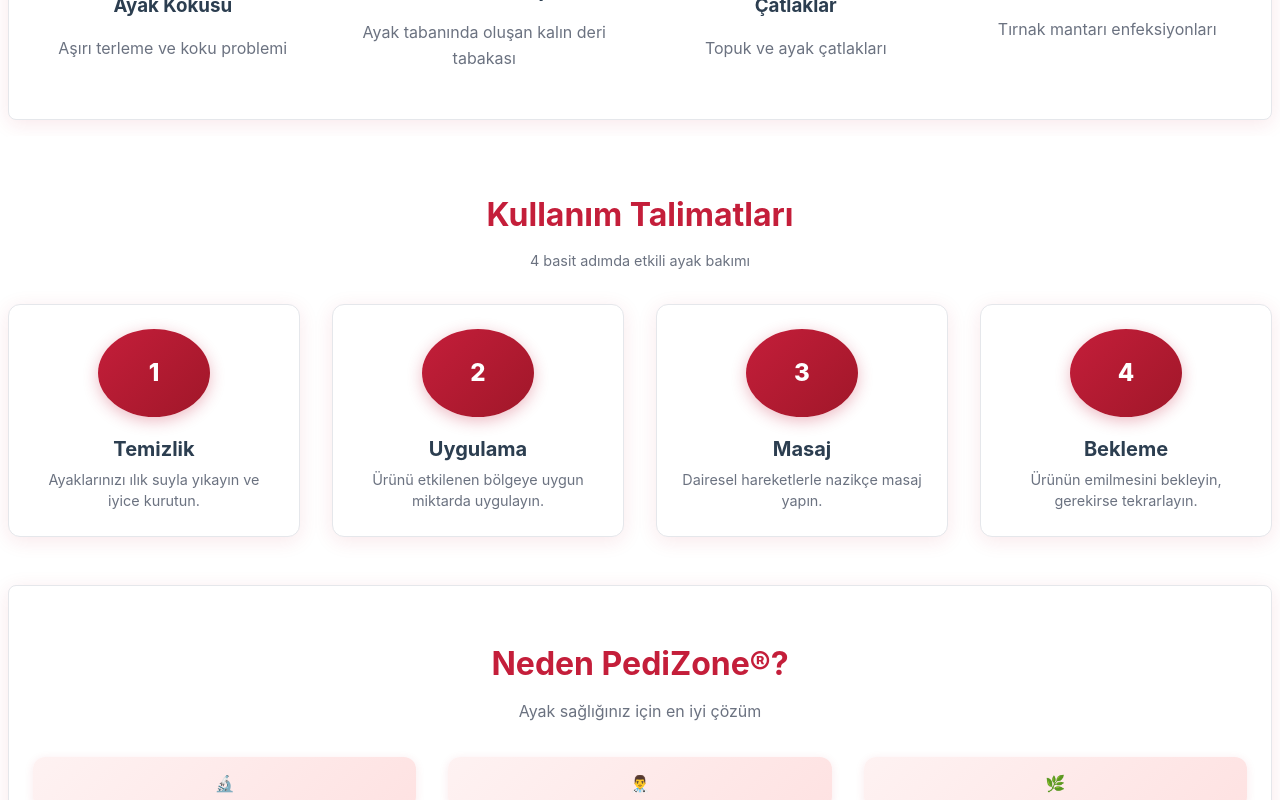
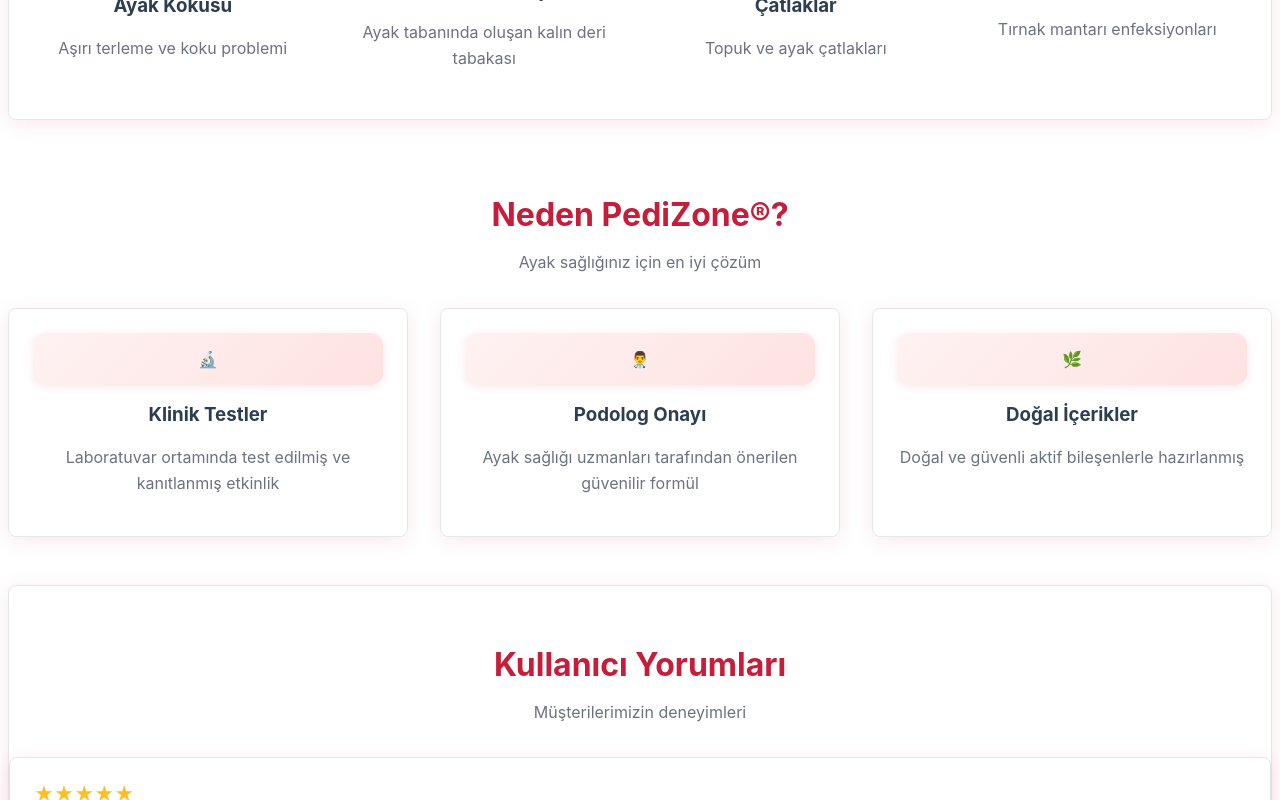
Before and after one commit to medipodo/pedizone, a React (Vite) app: page / in a window 1280 px wide. Shown: the part 1640-2440 px from the top of the page. Built offline with nearby package versions, Linux system fonts and the light colour scheme.

Commit message:
Update App.jsx
commit

```diff
--- a/src/App.jsx
+++ b/src/App.jsx
@@ -114,32 +114,6 @@ function App() {
             title: 'Tırnak Mantarı',
             description: 'Tırnak mantarı enfeksiyonları',
             image: footOdor
-          }
-        ]
-      },
-      usage: {
-        title: 'Kullanım Talimatları',
-        subtitle: '4 basit adımda etkili ayak bakımı',
-        steps: [
-          {
-            step: '1',
-            title: 'Temizlik',
-            description: 'Ayaklarınızı ılık suyla yıkayın ve iyice kurutun.'
-          },
-          {
-            step: '2',
-            title: 'Uygulama',
-            description: 'Ürünü etkilenen bölgeye uygun miktarda uygulayın.'
-          },
-          {
-            step: '3',
-            title: 'Masaj',
-            description: 'Dairesel hareketlerle nazikçe masaj yapın.'
-          },
-          {
-            step: '4',
-            title: 'Bekleme',
-            description: 'Ürünün emilmesini bekleyin, gerekirse tekrarlayın.'
           }
         ]
       },
@@ -333,32 +307,6 @@ function App() {
           }
         ]
       },
-      usage: {
-        title: 'Usage Instructions',
-        subtitle: 'Effective foot care in 4 simple steps',
-        steps: [
-          {
-            step: '1',
-            title: 'Cleaning',
-            description: 'Wash your feet with warm water and dry thoroughly.'
-          },
-          {
-            step: '2',
-            title: 'Application',
-            description: 'Apply an appropriate amount of product to the affected area.'
-          },
-          {
-            step: '3',
-            title: 'Massage',
-            description: 'Gently massage in circular motions.'
-          },
-          {
-            step: '4',
-            title: 'Wait',
-            description: 'Wait for the product to absorb, repeat if necessary.'
-          }
-        ]
-      },
       testimonials: {
         title: 'User Reviews',
         subtitle: 'Our customers\' experiences',
@@ -549,32 +497,6 @@ function App() {
           }
         ]
       },
-      usage: {
-        title: 'تعليمات الاستخدام',
-        subtitle: 'رعاية فعالة للقدم في 4 خطوات بسيطة',
-        steps: [
-          {
-            step: '1',
-            title: 'التنظيف',
-            description: 'اغسل قدميك بالماء الدافئ وجففهما جيداً.'
-          },
-          {
-            step: '2',
-            title: 'التطبيق',
-            description: 'ضع كمية مناسبة من المنتج على المنطقة المصابة.'
-          },
-          {
-            step: '3',
-            title: 'التدليك',
-            description: 'دلك بلطف بحركات دائرية.'
-          },
-          {
-            step: '4',
-            title: 'الانتظار',
-            description: 'انتظر حتى يمتص المنتج، كرر إذا لزم الأمر.'
-          }
-        ]
-      },
       testimonials: {
         title: 'آراء المستخدمين',
         subtitle: 'تجارب عملائنا',
@@ -714,21 +636,24 @@ function App() {
             <div className="flex items-center space-x-2">
               <button
                 onClick={() => setCurrentLang('tr')}
-                className={`px-2 py-1 text-sm rounded ${currentLang === 'tr' ? 'bg-red-600 text-white' : 'text-gray-600 hover:text-red-600'}`}
+                className={`px-3 py-2 text-sm rounded-md flex items-center space-x-1 ${currentLang === 'tr' ? 'bg-red-600 text-white' : 'text-gray-600 hover:text-red-600'}`}
               >
-                🇹🇷
+                <span className="hidden md:inline flag-icon flag-tr"></span>
+                <span className="md:hidden">🇹🇷</span>
               </button>
               <button
                 onClick={() => setCurrentLang('en')}
-                className={`px-2 py-1 text-sm rounded ${currentLang === 'en' ? 'bg-red-600 text-white' : 'text-gray-600 hover:text-red-600'}`}
+                className={`px-3 py-2 text-sm rounded-md flex items-center space-x-1 ${currentLang === 'en' ? 'bg-red-600 text-white' : 'text-gray-600 hover:text-red-600'}`}
               >
-                🇬🇧
+                <span className="hidden md:inline flag-icon flag-en"></span>
+                <span className="md:hidden">🇬🇧</span>
               </button>
               <button
                 onClick={() => setCurrentLang('ar')}
-                className={`px-2 py-1 text-sm rounded ${currentLang === 'ar' ? 'bg-red-600 text-white' : 'text-gray-600 hover:text-red-600'}`}
+                className={`px-3 py-2 text-sm rounded-md flex items-center space-x-1 ${currentLang === 'ar' ? 'bg-red-600 text-white' : 'text-gray-600 hover:text-red-600'}`}
               >
-                🇸🇦
+                <span className="hidden md:inline flag-icon flag-ar"></span>
+                <span className="md:hidden">🇸🇦</span>
               </button>
             </div>
           </div>
@@ -747,7 +672,7 @@ function App() {
             </p>
             <button
               onClick={() => scrollToSection('products')}
-              className="bg-red-600 text-white px-8 py-3 rounded-lg text-lg font-semibold hover:bg-red-700 transition-colors shadow-lg"
+              className="bg-red-600 text-white px-10 py-4 rounded-lg text-xl font-bold hover:bg-red-700 transition-colors shadow-lg hero-cta-button"
             >
               {t.hero.cta}
             </button>
@@ -846,30 +771,8 @@ function App() {
         </div>
       </section>
 
-      {/* Usage Instructions */}
-      <section className="py-16 bg-white usage-instructions">
-        <div className="max-w-7xl mx-auto px-4 sm:px-6 lg:px-8">
-          <div className="text-center mb-16">
-            <h2 className="text-4xl font-bold text-gray-900 mb-4">{t.usage.title}</h2>
-            <p className="text-xl text-gray-600">{t.usage.subtitle}</p>
-          </div>
-
-          <div className="grid grid-cols-1 sm:grid-cols-2 lg:grid-cols-4 gap-8">
-            {t.usage.steps.map((step, index) => (
-              <div key={index} className="text-center p-6 bg-gray-50 rounded-lg">
-                <div className="w-16 h-16 bg-red-600 text-white rounded-full flex items-center justify-center mx-auto mb-4 text-2xl font-bold">
-                  {step.step}
-                </div>
-                <h3 className="text-lg font-semibold text-gray-900 mb-2">{step.title}</h3>
-                <p className="text-gray-600 text-sm">{step.description}</p>
-              </div>
-            ))}
-          </div>
-        </div>
-      </section>
-
       {/* Why PediZone Section */}
-      <section className="py-16 bg-gray-50">
+      <section className="py-16 bg-white">
         <div className="max-w-7xl mx-auto px-4 sm:px-6 lg:px-8">
           <div className="text-center mb-16">
             <h2 className="text-4xl font-bold text-gray-900 mb-4">{t.whyPedizone.title}</h2>
@@ -878,7 +781,7 @@ function App() {
 
           <div className="grid grid-cols-1 md:grid-cols-3 gap-8">
             {t.whyPedizone.reasons.map((reason, index) => (
-              <div key={index} className="text-center p-6 bg-white rounded-lg shadow-md">
+              <div key={index} className="text-center p-6 bg-gray-50 rounded-lg hover:shadow-md transition-shadow">
                 <div className="w-16 h-16 bg-red-100 rounded-full flex items-center justify-center mx-auto mb-4">
                   <span className="text-2xl text-red-600">
                     {index === 0 ? '🔬' : index === 1 ? '👨‍⚕️' : '🌿'}
@@ -893,7 +796,7 @@ function App() {
       </section>
 
       {/* Testimonials Section */}
-      <section className="py-16 bg-white testimonials-section">
+      <section className="py-16 bg-gray-50 testimonials-section">
         <div className="max-w-7xl mx-auto px-4 sm:px-6 lg:px-8">
           <div className="text-center mb-16">
             <h2 className="text-4xl font-bold text-gray-900 mb-4">{t.testimonials.title}</h2>
@@ -922,7 +825,7 @@ function App() {
       </section>
 
       {/* Blog Section */}
-      <section className="py-16 bg-gray-50 blog-section">
+      <section className="py-16 bg-white blog-section">
         <div className="max-w-7xl mx-auto px-4 sm:px-6 lg:px-8">
           <div className="text-center mb-16">
             <h2 className="text-4xl font-bold text-gray-900 mb-4">{t.blog.title}</h2>
@@ -952,7 +855,7 @@ function App() {
       </section>
 
       {/* About Section */}
-      <section id="about" className="py-16 bg-white">
+      <section id="about" className="py-16 bg-gray-50">
         <div className="max-w-7xl mx-auto px-4 sm:px-6 lg:px-8">
           <div className="text-center mb-16">
             <h2 className="text-4xl font-bold text-gray-900 mb-4">{t.about.title}</h2>
@@ -961,17 +864,17 @@ function App() {
           </div>
 
           <div className="grid grid-cols-1 md:grid-cols-3 gap-8">
-            <div className="text-center p-6 bg-gray-50 rounded-lg">
+            <div className="text-center p-6 bg-white rounded-lg shadow-md">
               <h3 className="text-xl font-semibold text-gray-900 mb-4">{t.about.mission.title}</h3>
               <p className="text-gray-600">{t.about.mission.description}</p>
             </div>
 
-            <div className="text-center p-6 bg-gray-50 rounded-lg">
+            <div className="text-center p-6 bg-white rounded-lg shadow-md">
               <h3 className="text-xl font-semibold text-gray-900 mb-4">{t.about.vision.title}</h3>
               <p className="text-gray-600">{t.about.vision.description}</p>
             </div>
 
-            <div className="text-center p-6 bg-gray-50 rounded-lg">
+            <div className="text-center p-6 bg-white rounded-lg shadow-md">
               <h3 className="text-xl font-semibold text-gray-900 mb-4">{t.about.values.title}</h3>
               <p className="text-gray-600">{t.about.values.description}</p>
             </div>
@@ -980,7 +883,7 @@ function App() {
       </section>
 
       {/* Contact Section */}
-      <section id="contact" className="py-16 bg-gray-50">
+      <section id="contact" className="py-16 bg-white">
         <div className="max-w-7xl mx-auto px-4 sm:px-6 lg:px-8">
           <div className="text-center mb-16">
             <h2 className="text-4xl font-bold text-gray-900 mb-4">{t.contact.title}</h2>
@@ -989,7 +892,7 @@ function App() {
 
           <div className="max-w-4xl mx-auto">
             <div className="grid grid-cols-1 md:grid-cols-3 gap-8">
-              <div className="text-center p-6 bg-white rounded-lg shadow-md">
+              <div className="text-center p-6 bg-gray-50 rounded-lg shadow-md">
                 <div className="w-16 h-16 bg-red-100 rounded-full flex items-center justify-center mx-auto mb-4">
                   <span className="text-2xl">📍</span>
                 </div>
@@ -997,7 +900,7 @@ function App() {
                 <p className="text-gray-600 text-sm">{t.contact.addressText}</p>
               </div>
 
-              <div className="text-center p-6 bg-white rounded-lg shadow-md">
+              <div className="text-center p-6 bg-gray-50 rounded-lg shadow-md">
                 <div className="w-16 h-16 bg-red-100 rounded-full flex items-center justify-center mx-auto mb-4">
                   <span className="text-2xl">📞</span>
                 </div>
@@ -1007,7 +910,7 @@ function App() {
                 </a>
               </div>
 
-              <div className="text-center p-6 bg-white rounded-lg shadow-md">
+              <div className="text-center p-6 bg-gray-50 rounded-lg shadow-md">
                 <div className="w-16 h-16 bg-red-100 rounded-full flex items-center justify-center mx-auto mb-4">
                   <span className="text-2xl">📱</span>
                 </div>
```
